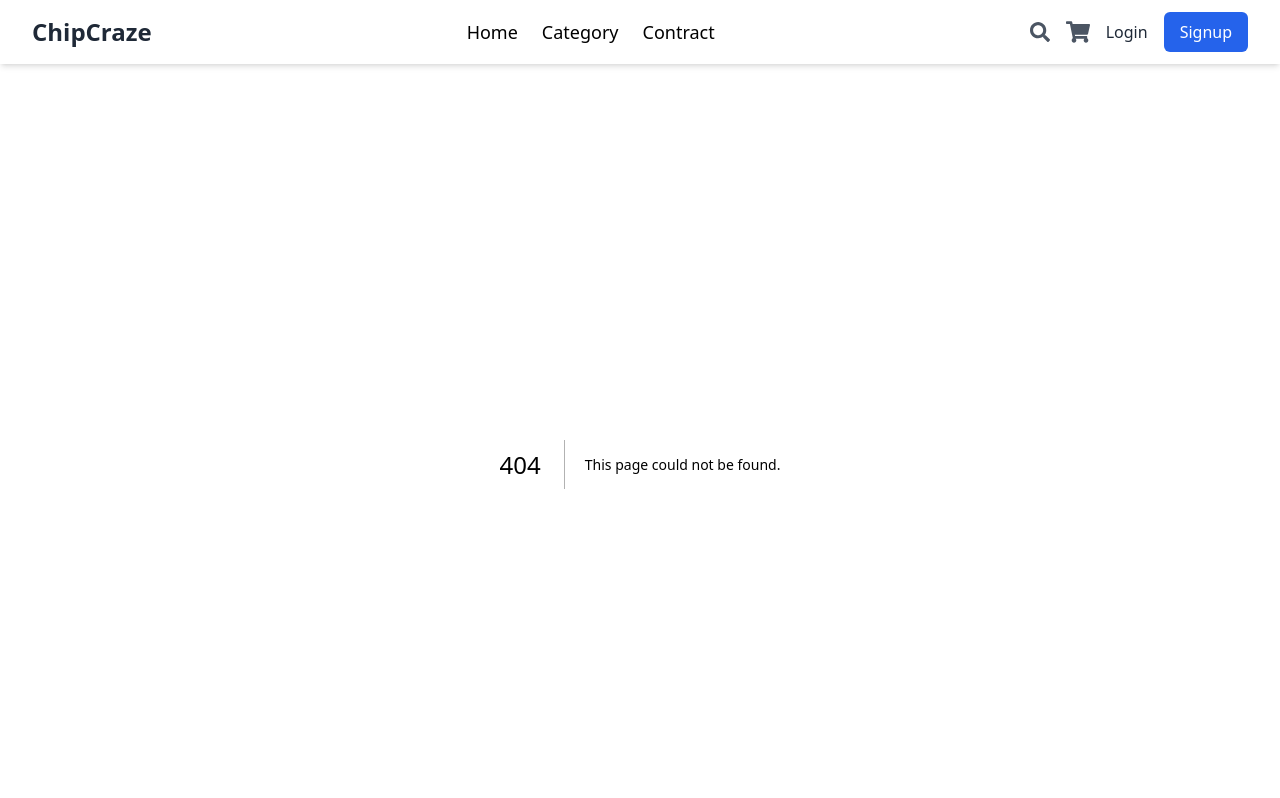
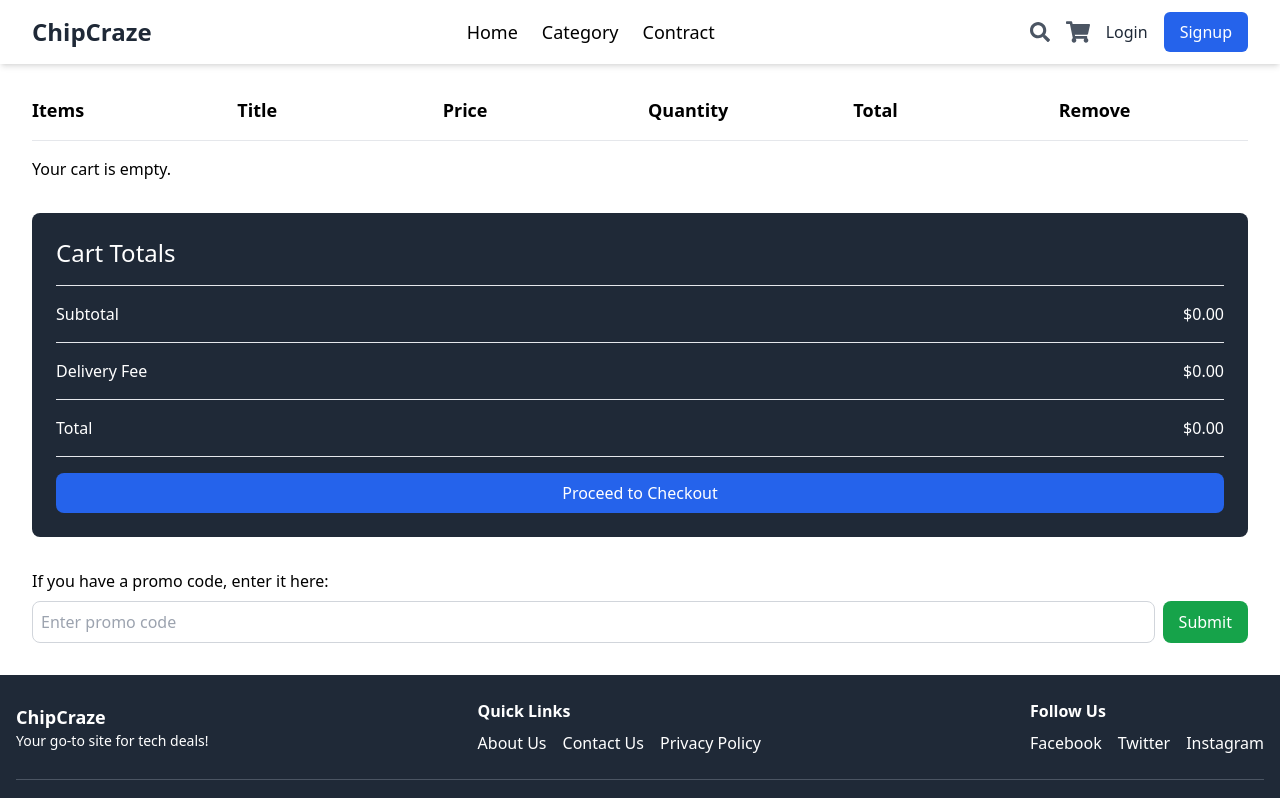
Before and after one commit to mdkawsar-alam/chipcraze, a Next.js app: page /Cart in a window 1280 px wide. Before the commit this address had no page. Shown: the top 798 px of the page. Built offline with nearby package versions, Linux system fonts and the light colour scheme.

Commit message:
add product details page

```diff
--- /dev/null
+++ b/src/app/Cart/page.tsx
@@ -0,0 +1,135 @@
+"use client";
+
+import React, { useState } from 'react';
+import { useRouter } from 'next/navigation';
+import Image from 'next/image';
+import { products } from '@/lib/variable'; // Assuming this is your product list
+import { useCart } from '@/context/CartContext'; // Importing the useCart hook
+
+interface FoodItem {
+  _id: string;
+  name: string;
+  image: string;
+  price: number;
+}
+
+const Cart: React.FC = () => {
+  const router = useRouter();
+  const { cartItems, removeFromCart } = useCart(); // Using the cart context
+  const [promoCode, setPromoCode] = useState("");
+
+  const getTotalCartAmount = () => {
+    return cartItems.reduce((total, item) => {
+      const product = products.find(p => p.id ===item.id);
+      return total + (product ? product.price * item.quantity : 0);
+    }, 0);
+  };
+
+  const deliveryFee = getTotalCartAmount() === 0 ? 0 : 2;
+  const totalAmount = getTotalCartAmount() + deliveryFee;
+
+  const handlePromoSubmit = (e: React.FormEvent) => {
+    e.preventDefault();
+    // Handle promo code validation here
+  };
+
+  return (
+    <div className="cart p-4 md:p-8">
+      <div className="cart-item">
+        <div className="cart-items-title grid grid-cols-6 gap-4 font-semibold text-lg mb-4">
+          <p>Items</p>
+          <p>Title</p>
+          <p>Price</p>
+          <p>Quantity</p>
+          <p>Total</p>
+          <p>Remove</p>
+        </div>
+        <hr className="mb-4" />
+        {cartItems.length === 0 ? (
+          <p>Your cart is empty.</p>
+        ) : (
+          cartItems.map((cartItem) => {
+            const product = products.find((item) => item.id === cartItem.id);
+            if (product && cartItem.quantity > 0) {
+              return (
+                <div key={product.id} className="mb-4">
+                  <div className="cart-items-item grid grid-cols-6 items-center gap-4">
+                    <Image
+                      src={product.img}
+                      alt={product.name}
+                      width={64}
+                      height={64}
+                      className="object-cover"
+                    />
+                    <p>{product.name}</p>
+                    <p>${product.price.toFixed(2)}</p>
+                    <p>{cartItem.quantity}</p>
+                    <p>${(product.price * cartItem.quantity).toFixed(2)}</p>
+                    <button
+                      onClick={() => removeFromCart(cartItem.id)}
+                      className="cursor-pointer text-red-600"
+                      aria-label={`Remove ${product.name} from cart`}
+                    >
+                      x
+                    </button>
+                  </div>
+                  <hr className="my-2" />
+                </div>
+              );
+            }
+            return null;
+          })
+        )}
+      </div>
+
+      <div className="cart-bottom mt-8">
+        <div className="cart-total bg-gray-800 p-6 rounded-lg text-white">
+          <h2 className="text-2xl mb-4">Cart Totals</h2>
+          <hr className="mb-4" />
+          <div className="cart-total-details flex justify-between mb-4">
+            <p>Subtotal</p>
+            <p>${getTotalCartAmount().toFixed(2)}</p>
+          </div>
+          <hr className="mb-4" />
+          <div className="cart-total-details flex justify-between mb-4">
+            <p>Delivery Fee</p>
+            <p>${deliveryFee.toFixed(2)}</p>
+          </div>
+          <hr className="mb-4" />
+          <div className="cart-total-details flex justify-between mb-4">
+            <p>Total</p>
+            <p>${totalAmount.toFixed(2)}</p>
+          </div>
+          <hr className="mb-4" />
+          <button
+            onClick={() => router.push("/order")}
+            className="bg-blue-600 hover:bg-blue-700 text-white py-2 px-4 rounded-lg w-full"
+          >
+            Proceed to Checkout
+          </button>
+        </div>
+
+        <div className="cart-promocode mt-8">
+          <p className="mb-2">If you have a promo code, enter it here:</p>
+          <form onSubmit={handlePromoSubmit} className="cart-promocode-inputs flex gap-2">
+            <input
+              type="text"
+              value={promoCode}
+              onChange={(e) => setPromoCode(e.target.value)}
+              placeholder="Enter promo code"
+              className="w-full p-2 border border-gray-300 rounded-lg"
+            />
+            <button
+              type="submit"
+              className="bg-green-600 hover:bg-green-700 text-white py-2 px-4 rounded-lg"
+            >
+              Submit
+            </button>
+          </form>
+        </div>
+      </div>
+    </div>
+  );
+};
+
+export default Cart;
--- a/src/app/layout.tsx
+++ b/src/app/layout.tsx
@@ -3,8 +3,7 @@ import localFont from "next/font/local";
 import "./globals.css";
 import Header from "@/components/sheard/header/Header";
 import Footer from "@/components/sheard/Footer/Footer";
-import { ContextProvider } from "@/context/context";
-
+import { CartProvider } from "@/context/CartContext";
 
 const geistSans = localFont({
   src: "./fonts/GeistVF.woff",
@@ -32,11 +31,11 @@ export default function RootLayout({
       <body
         className={`${geistSans.variable} ${geistMono.variable} antialiased`}
       >
-      <ContextProvider>
-        <Header/>
-        {children}
-        <Footer/>
-        </ContextProvider>
+        <CartProvider>
+          <Header/>
+          {children}
+          <Footer/>
+        </CartProvider>
       </body>
     </html>
   );
--- /dev/null
+++ b/src/app/product/[id]/page.tsx
@@ -0,0 +1,82 @@
+// pages/product.tsx
+import React, { useState } from 'react';
+import Slider from 'react-slick';
+import Image from 'next/image';
+
+interface Product {
+  title: string;
+  description: string;
+  price: string;
+  rating: number;
+  images: string[];
+}
+
+const ProductDetails: React.FC = () => {
+  const product: Product = {
+    title: "Product Title",
+    description: "This is a great product that does amazing things.",
+    price: "$99.99",
+    rating: 4.5,
+    images: [
+      '/images/product1.jpg',
+      '/images/product2.jpg',
+      '/images/product3.jpg',
+    ],
+  };
+
+  const [mainImage, setMainImage] = useState<string>(product.images[0]);
+
+  const settings = {
+    dots: true,
+    infinite: true,
+    speed: 500,
+    slidesToShow: 1,
+    slidesToScroll: 1,
+  };
+
+  return (
+    <div className="flex p-8">
+      {/* Left Side - Product Image */}
+      <div className="w-1/2 pr-4">
+        <Image
+          src={mainImage}
+          alt={product.title}
+          width={500}
+          height={500}
+          className="w-full h-auto"
+        />
+        {/* Carousel for additional images */}
+        <div className="mt-4">
+          <Slider {...settings}>
+            {product.images.map((image, index) => (
+              <div key={index} className="relative group">
+                <Image
+                  src={image}
+                  alt={`Product image ${index + 1}`}
+                  width={200}
+                  height={200}
+                  className="w-full h-auto cursor-pointer"
+                  onMouseEnter={() => setMainImage(image)}
+                  onMouseLeave={() => setMainImage(product.images[0])} // Reset to first image on mouse leave
+                />
+              </div>
+            ))}
+          </Slider>
+        </div>
+      </div>
+
+      {/* Right Side - Product Details */}
+      <div className="w-1/2 pl-4">
+        <h1 className="text-2xl font-bold">{product.title}</h1>
+        <p className="mt-2 text-gray-700">{product.description}</p>
+        <h2 className="mt-4 text-xl font-semibold">{product.price}</h2>
+        <p className="mt-2 text-yellow-500">Rating: {product.rating} ★</p>
+        <button className="mt-4 bg-blue-500 text-white px-4 py-2 rounded">
+          Add to Cart
+        </button>
+      </div>
+    </div>
+  );
+};
+
+export default ProductDetails;
--- a/src/components/sheard/header/DesktopNav/DesktopNav.tsx
+++ b/src/components/sheard/header/DesktopNav/DesktopNav.tsx
@@ -1,13 +1,17 @@
-"use client"
-import React, { useContext } from "react";
+"use client";
+
+import React from "react";
 import Link from "next/link";
 import { FaSearch, FaShoppingCart } from "react-icons/fa";
 import { navItems } from "@/lib/variable";
-import { CartContext } from "@/context/context";
+import { useCart } from '@/context/CartContext';
 
-const DesktopNav = () => {
 
-  const { quantities } = useContext(CartContext);
+const DesktopNav: React.FC = () => {
+
+
+  const { cartItems } = useCart();
+  const totalQuantities = cartItems.reduce((total, item) => total + item.quantity, 0);
 
   return (
     <nav className="bg-white shadow-md">
@@ -20,7 +24,7 @@ const DesktopNav = () => {
             </Link>
           </div>
 
-          {/* Dynamic Navigation Items */}
+          {/* Navigation Links */}
           <div className="hidden md:flex space-x-6">
             {navItems.map((item, index) => (
               <Link
@@ -30,31 +34,32 @@ const DesktopNav = () => {
                 aria-label={item.label}
               >
                 {item.label}
-                <span
-                  className="absolute left-0 bottom-0 h-0.5 w-full bg-blue-500 transition-transform duration-300 transform scale-x-0 group-hover:scale-x-100"
-                ></span>
+                <span className="absolute left-0 bottom-0 h-0.5 w-full bg-blue-500 transition-transform duration-300 transform scale-x-0 group-hover:scale-x-100"></span>
               </Link>
             ))}
           </div>
 
-          {/* Search, Cart, and Auth Buttons */}
+          {/* Search, Cart, and Auth Links */}
           <div className="flex items-center space-x-4">
-            <FaSearch className=" size-5 text-gray-600 cursor-pointer" aria-label="Search" />
+            {/* Search Icon */}
+            <FaSearch className="text-gray-600 cursor-pointer w-5 h-5" aria-label="Search" />
 
-            {/* Shopping Cart Icon */}
+            {/* Cart Icon with Item Count */}
             <div className="relative">
-              <FaShoppingCart className= "size-6 text-gray-600 cursor-pointer" aria-label="Shopping Cart" />
-              {Object.values(quantities).reduce((a, b) => a + b, 0) > 0 && (
-                <div className="absolute -top-4 -right-4 bg-orange-500 text-gray-700 text-xs font-bold rounded-full w-5 h-5 flex items-center justify-center">
-                  {Object.values(quantities).reduce((a, b) => a + b, 0)}
+              <FaShoppingCart className="text-gray-600 cursor-pointer w-6 h-6" aria-label="Shopping Cart" />
+              {totalQuantities > 0 && (
+                <div className="absolute -top-2 -right-2 bg-orange-500 text-gray-700 text-xs font-bold rounded-full w-5 h-5 flex items-center justify-center">
+                  {totalQuantities}
                 </div>
               )}
             </div>
 
-            {/* Login and Signup Buttons */}
+            {/* Login  */}
             <Link href="/login" aria-label="Login">
               <div className="text-gray-800 hover:text-blue-600">Login</div>
             </Link>
+
+            {/* Signup Button */}
             <Link href="/signup" aria-label="Signup">
               <div className="bg-blue-600 text-white px-4 py-2 rounded-md hover:bg-blue-700">
                 Signup
--- a/src/components/sheard/header/moblileNav/MobileNav.tsx
+++ b/src/components/sheard/header/moblileNav/MobileNav.tsx
@@ -1,17 +1,19 @@
 "use client";
 
-
-import { CartContext } from "@/context/context";
+import { useCart } from "@/context/CartContext";
 import { navItems } from "@/lib/variable";
 import Link from "next/link";
-import { useState, useEffect, useRef, useContext } from "react";
+import { useState, useEffect, useRef } from "react";
 import { FaSearch, FaShoppingCart } from "react-icons/fa";
 import { HiOutlineMenuAlt2 } from "react-icons/hi";
 
-const MobileNav = () => {
-  const { quantities } = useContext(CartContext);
+const MobileNav: React.FC = () => {
   const [isMenuOpen, setIsMenuOpen] = useState(false);
   const navRef = useRef<HTMLElement>(null);
+
+
+  const { cartItems } = useCart();
+  const totalQuantities = cartItems.reduce((total, item) => total + item.quantity, 0);
 
   const toggleMenu = () => setIsMenuOpen(!isMenuOpen);
 
@@ -47,7 +49,7 @@ const MobileNav = () => {
   return (
     <>
       {/* Mobile navigation header */}
-      <div className="flex items-center justify-between h-16 px-6 bg-custom-white ">
+      <div className="flex items-center justify-between h-16 px-6 bg-custom-white">
         <button
           onClick={toggleMenu}
           className="text-3xl"
@@ -56,51 +58,56 @@ const MobileNav = () => {
           <HiOutlineMenuAlt2 />
         </button>
         <Link href="/" className="text-2xl font-bold font-serif">
-          Chipraze
+          ChipCraze
         </Link>
 
         <div className="flex items-center gap-3">
-          <FaSearch className="text-black2 cursor-pointer" />
+          <FaSearch className="text-black cursor-pointer" aria-label="Search" />
 
+          <Link href="/Cart">
           <div className="relative">
-              <FaShoppingCart className="text-gray-600 cursor-pointer" aria-label="Shopping Cart" />
-              {Object.values(quantities).reduce((a, b) => a + b, 0) > 0 && (
-                <div className="absolute -top-1 -right-1 bg-red-500 text-white text-xs font-bold rounded-full w-5 h-5 flex items-center justify-center">
-                  {Object.values(quantities).reduce((a, b) => a + b, 0)}
+              <FaShoppingCart className="text-gray-600 cursor-pointer w-6 h-6" aria-label="Shopping Cart" />
+              {totalQuantities > 0 && (
+                <div className="absolute -top-2 -right-2 bg-orange-500 text-gray-700 text-xs font-bold rounded-full w-5 h-5 flex items-center justify-center">
+                  {totalQuantities}
                 </div>
               )}
             </div>
+          </Link>
         </div>
       </div>
 
       {/* Mobile navigation menu */}
       <nav
         ref={navRef}
-        className={`fixed top-16 left-0 w-1/2  bg-slate-300 min-h-screen  border
-           px-6 transition-transform duration-300 ease-in-out ${
-             isMenuOpen ? "translate-x-0" : "-translate-x-full"
-           }`}
+        className={`fixed top-16 left-0 w-1/2 bg-slate-300 min-h-screen border px-6 transition-transform duration-300 ease-in-out ${
+          isMenuOpen ? "translate-x-0" : "-translate-x-full"
+        }`}
       >
         {navItems.map((item, i) => (
           <Link
             key={i}
             href={item.href}
-            className="block  text-lg relative
-             overflow-hidden group py-2
-            "
+            className="block text-lg relative overflow-hidden group py-2"
             onClick={() => setIsMenuOpen(false)}
           >
             {item.label}
             <span
-              className="absolute left-0 bottom-0 h-0.5 w-full bg-blue-500 transition-transform
-            duration-300 transform scale-x-0 group-hover:scale-x-100"
+              className="absolute left-0 bottom-0 h-0.5 w-full bg-blue-500 transition-transform duration-300 transform scale-x-0 group-hover:scale-x-100"
             ></span>
           </Link>
         ))}
-        <div className=" flex pt-5 gap-3">
-          {" "}
-          <button className="px-4 py-2 rounded-md  bg-custom-white text-black2 ">Loing</button>
-          <button className="px-4 py-2 rounded-md bg-blue-500 text-custom-white ">Signup</button>
+        <div className="flex pt-5 gap-3">
+          <Link href="/login">
+            <button className="px-4 py-2 rounded-md bg-custom-white text-black">
+              Login
+            </button>
+          </Link>
+          <Link href="/signup">
+            <button className="px-4 py-2 rounded-md bg-blue-500 text-white">
+              Signup
+            </button>
+          </Link>
         </div>
       </nav>
     </>
--- a/src/components/ui/homeComponents/HeroSection/ProductSection.tsx
+++ b/src/components/ui/homeComponents/HeroSection/ProductSection.tsx
@@ -1,31 +1,82 @@
-import PropTypes from 'prop-types';
-import Image from 'next/image'; // Import Image from next/image
+"use client";
 
+import Image from "next/image";
+import { BiShowAlt } from "react-icons/bi";
 import { products } from "@/lib/variable";
-import { BiShowAlt } from "react-icons/bi";
-import { images } from '@/lib';
-import { useContext } from 'react';
-import { CartContext } from '@/context/context';
 
-const ProductSection = ({
+import { useCart } from "@/context/CartContext";
+import { images } from "@/lib";
+
+interface ProductSectionProps {
+  selectedCategory?: string;
+  selectedSubCategory?: string;
+}
+
+const ProductSection: React.FC<ProductSectionProps> = ({
   selectedCategory,
-  selectedSubCategory}) => {
-  const { quantities, increaseQuantity, decreaseQuantity } =useContext(CartContext);
+  selectedSubCategory,
+}) => {
+  const { cartItems, addToCart, removeFromCart } = useCart();
 
-  // Filter products based on selected category and subcategory
+  // Filter products by selected category and subcategory
   const filteredProducts = products.filter((product) => {
-    const matchesCategory = selectedCategory
-      ? product.category === selectedCategory
-      : true;
-    const matchesSubCategory = selectedSubCategory
-      ? product.subCategory === selectedSubCategory
-      : true;
+    const matchesCategory = selectedCategory ? product.category === selectedCategory : true;
+    const matchesSubCategory = selectedSubCategory ? product.subCategory === selectedSubCategory : true;
     return matchesCategory && matchesSubCategory;
   });
 
-  // Handle product details click
-  const handleProductDetails = (productId) => {
-    alert(`Show details for product ${productId}`);
+  // Handle product details display
+  const handleProductDetails = (productId: string): void => {
+    console.log(`Show details for product ${productId}`);
+    // Handle modal or redirect here instead of alert
+  };
+
+  // Render controls for adding/removing products from the cart
+  const renderCartControls = (product: typeof products[0]): JSX.Element => {
+    const cartItem = cartItems.find(item => item.id === product.id);
+    const quantity = cartItem ? cartItem.quantity : 0;
+
+    return (
+      <div className="absolute inset-0 flex items-center justify-between px-3">
+        <button
+          onClick={() => handleProductDetails(product.id)}
+          aria-label={`View details for ${product.name}`}
+          className="w-10 h-10 rounded-full flex items-center justify-center bg-blue-100 text-blue-500"
+        >
+          <BiShowAlt className="text-2xl" />
+        </button>
+
+        <div className="flex items-center space-x-2 bg-gray-100 rounded-full p-2">
+          {quantity > 0 ? (
+            <>
+              <button
+                onClick={() => removeFromCart(product.id)}
+                aria-label={`Remove one ${product.name}`}
+                className="w-10 h-10 rounded-full flex items-center justify-center bg-red-100 text-red-500"
+              >
+                <span className="text-xl font-bold">-</span>
+              </button>
+              <span className="text-xl font-bold text-black">{quantity}</span>
+              <button
+                onClick={() => addToCart(product.id)}
+                aria-label={`Add one more ${product.name}`}
+                className="w-10 h-10 rounded-full flex items-center justify-center bg-green-100 text-green-500"
+              >
+                <span className="text-xl font-bold">+</span>
+              </button>
+            </>
+          ) : (
+            <button
+              onClick={() => addToCart(product.id)}
+              aria-label={`Add ${product.name} to cart`}
+              className="w-10 h-10 rounded-full flex items-center justify-center bg-green-100 text-green-500"
+            >
+              <span className="text-xl font-bold">+</span>
+            </button>
+          )}
+        </div>
+      </div>
+    );
   };
 
   return (
@@ -43,47 +94,7 @@ const ProductSection = ({
             />
             <h3 className="text-xl font-semibold">{product.name}</h3>
             <p className="text-lg text-gray-700">${product.price.toFixed(2)}</p>
-
-            <div className="absolute inset-0 flex items-center justify-between px-3">
-              {/* Product details button */}
-              <button
-                onClick={() => handleProductDetails(product.id)}
-                className="w-10 h-10 rounded-full flex items-center justify-center bg-blue-100 text-blue-500"
-              >
-                <BiShowAlt className="text-2xl" />
-              </button>
-
-              {/* Quantity buttons and display */}
-              <div className="flex items-center space-x-2 bg-gray-100 rounded-full p-2">
-                {quantities[product.id] > 0 ? (
-                  <>
-                    <button
-                      onClick={() => decreaseQuantity(product.id)}
-                      className="w-10 h-10 rounded-full flex items-center justify-center bg-red-100 text-red-500"
-                    >
-                      <span className="text-xl font-bold">-</span>
-                    </button>
-                    <span className="text-xl font-bold text-black">
-                      {quantities[product.id] || 0}
-                    </span>
-                    <button
-                      onClick={() => increaseQuantity(product.id)}
-                      className="w-10 h-10 rounded-full flex items-center justify-center bg-green-100 text-green-500"
-                    >
-                      <span className="text-xl font-bold">+</span>
-                    </button>
-                  </>
-                ) : (
-                  // Show only the "+" button initially
-                  <button
-                    onClick={() => increaseQuantity(product.id)}
-                    className="w-10 h-10 rounded-full flex items-center justify-center bg-green-100 text-green-500"
-                  >
-                    <span className="text-xl font-bold">+</span>
-                  </button>
-                )}
-              </div>
-            </div>
+            {renderCartControls(product)}
           </div>
         ))}
       </div>
@@ -91,10 +102,4 @@ const ProductSection = ({
   );
 };
 
-// Prop validation
-ProductSection.propTypes = {
-  selectedCategory: PropTypes.string,
-  selectedSubCategory: PropTypes.string,
-};
-
 export default ProductSection;
--- /dev/null
+++ b/src/context/CartContext.tsx
@@ -0,0 +1,50 @@
+"use client";
+
+import React, { createContext, useContext, useState, ReactNode } from "react";
+
+interface CartItem {
+  id: string;
+  quantity: number;
+}
+
+interface CartContextType {
+  cartItems: CartItem[];
+  addToCart: (productId: string) => void;
+  removeFromCart: (productId: string) => void;
+}
+
+const CartContext = createContext<CartContextType | undefined>(undefined);
+
+export const useCart = (): CartContextType => {
+  const context = useContext(CartContext);
+  if (!context) {
+    throw new Error("useCart must be used within a CartProvider");
+  }
+  return context;
+};
+
+export const CartProvider: React.FC<{ children: ReactNode }> = ({ children }) => {
+  const [cartItems, setCartItems] = useState<CartItem[]>([]);
+
+  const addToCart = (productId: string) => {
+    setCartItems((prevItems) => {
+      const existingItem = prevItems.find((item) => item.id === productId);
+      if (existingItem) {
+        return prevItems.map((item) =>
+          item.id === productId ? { ...item, quantity: item.quantity + 1 } : item
+        );
+      }
+      return [...prevItems, { id: productId, quantity: 1 }];
+    });
+  };
+
+  const removeFromCart = (productId: string) => {
+    setCartItems((prevItems) => prevItems.filter((item) => item.id !== productId));
+  };
+
+  return (
+    <CartContext.Provider value={{ cartItems, addToCart, removeFromCart }}>
+      {children}
+    </CartContext.Provider>
+  );
+};
--- a/src/context/context.tsx
+++ /dev/null
@@ -1,39 +0,0 @@
- "use client"
-import React, { createContext, useContext, useState } from "react";
-
-
-interface CartContextType {
-  quantities: { [key: number]: number };
-  increaseQuantity: (productId: number) => void;
-  decreaseQuantity: (productId: number) => void;
-}
-
-// Create context
-export const CartContext = createContext<CartContextType | undefined>(undefined);
-
-// Provide context
-export const ContextProvider = ({ children }: { children: React.ReactNode }) => {
-  const [quantities, setQuantities] = useState<{ [key: number]: number }>({});
-
-  //  increase the quantity of a product
-  const increaseQuantity = (productId: number) => {
-    setQuantities((prevQuantities) => ({
-      ...prevQuantities,
-      [productId]: (prevQuantities[productId] || 0) + 1,
-    }));
-  };
-
-  // decrease the quantity of a product
-  const decreaseQuantity = (productId: number) => {
-    setQuantities((prevQuantities) => ({
-      ...prevQuantities,
-      [productId]: Math.max((prevQuantities[productId] || 0) - 1, 0),
-    }));
-  };
-
-  return (
-    <CartContext.Provider value={{ quantities, increaseQuantity, decreaseQuantity }}>
-      {children}
-    </CartContext.Provider>
-  );
-};
```
